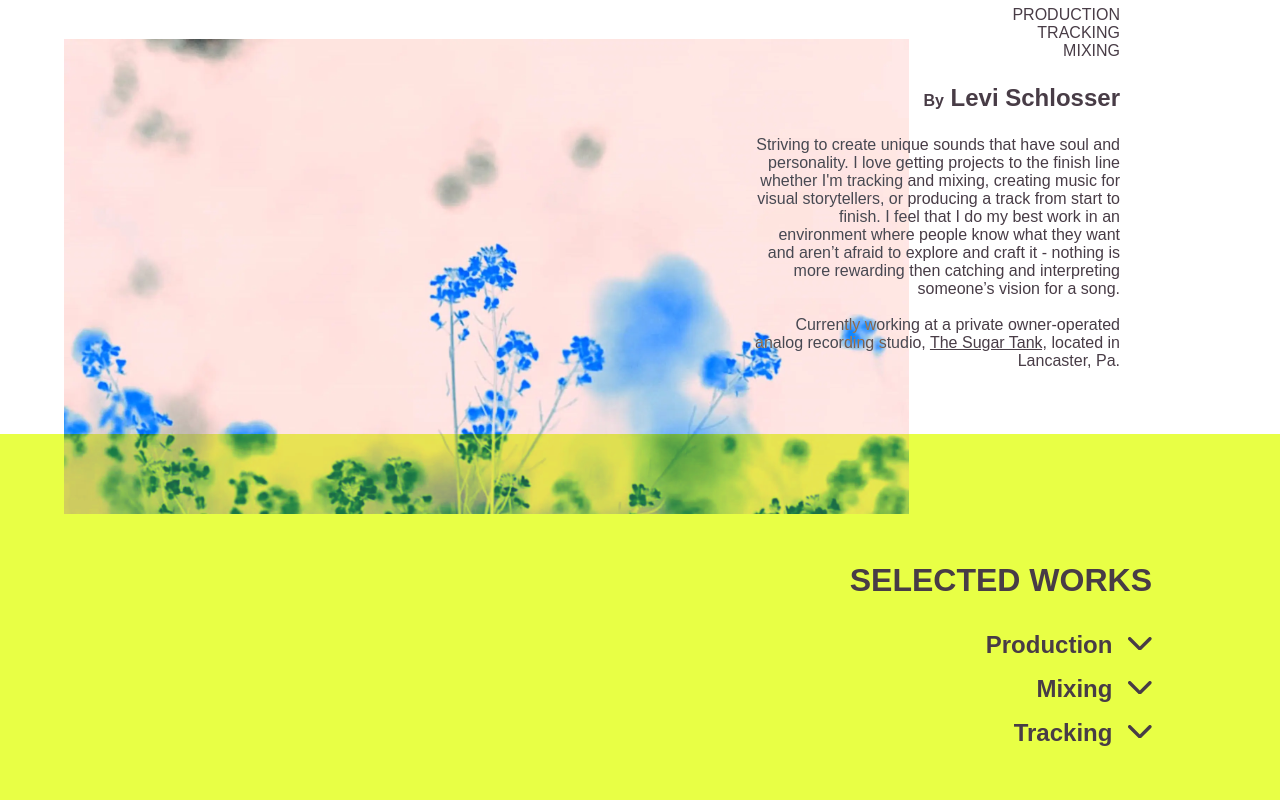
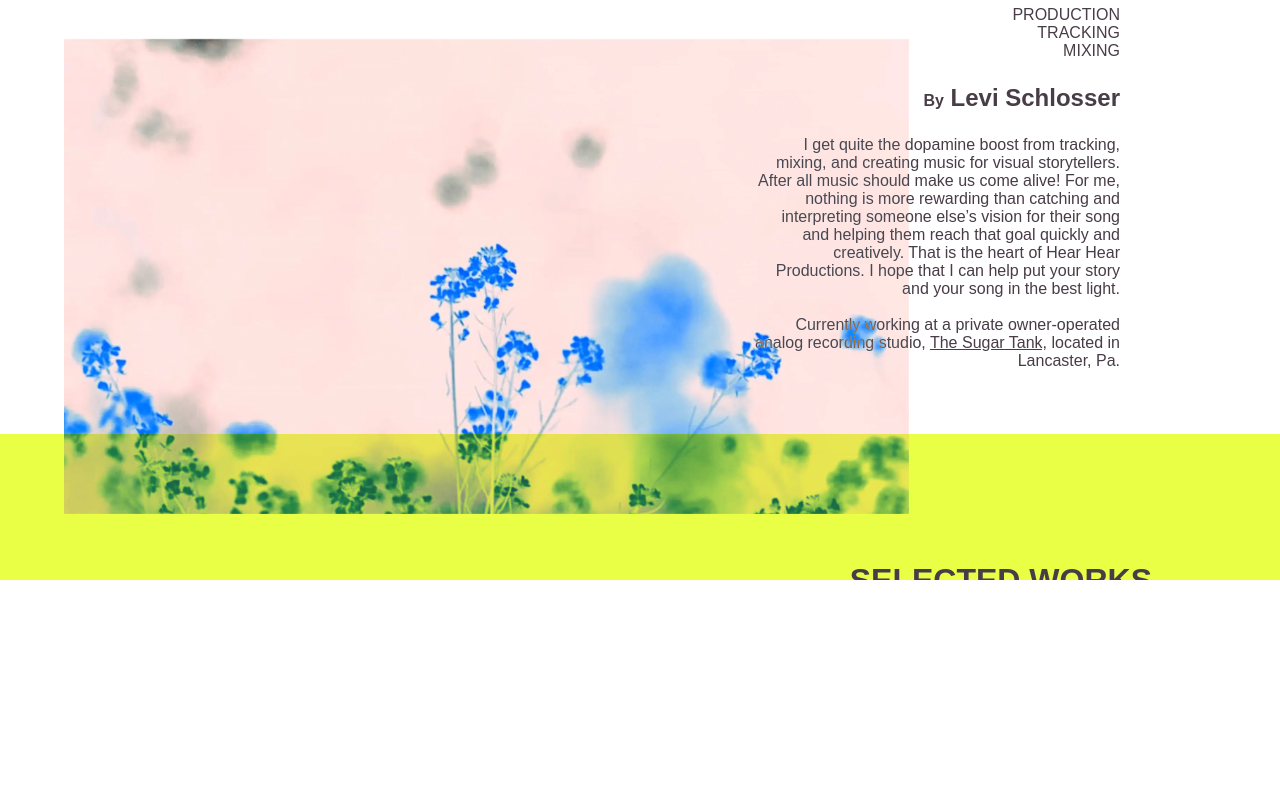
Before and after one commit to ZacRogersWorks/hearhear, a Next.js app: page / in a window 1280 px wide. Shown: the part 220-1020 px from the top of the page. After the commit the page ends 800 px from the top, so only its background shows below. Built offline with nearby package versions, Linux system fonts and the light colour scheme; a web font is replaced by a local one.

Commit message:
Refactored "Work" section for new data

```diff
--- a/components/Contact/Contact.js
+++ b/components/Contact/Contact.js
@@ -74,7 +74,7 @@ const Contact = () => {
             }`}
             onClick={() => handleImageClick(index)}
           >
-            <Image src={image.src} alt={image.alt} fill />
+            <Image src={image.src} alt={image.alt} fill sizes="(max-width: 768px) 25vw, (max-width: 1200px) 50vw"/>
           </motion.div>
         ))}
       </div>
--- a/components/Contact/Contact.module.scss
+++ b/components/Contact/Contact.module.scss
@@ -35,6 +35,7 @@
       width: 25%;
       overflow: hidden;
       transition: all .5s ease;
+      position: relative;
 
       img {
         object-fit: cover;
--- a/components/Hero/Hero.js
+++ b/components/Hero/Hero.js
@@ -6,19 +6,18 @@ import Image from "next/image";
 
 const variants = {
   parent: {
-    initial: {
-    },
+    initial: {},
     animate: {
       transition: {
         when: "beforeChildren",
-        staggerChildren: .2
-      }
-    }
+        staggerChildren: 0.2,
+      },
+    },
   },
   children: {
     initial: {
       opacity: 0,
-      y: 50
+      y: 50,
     },
     animate: {
       opacity: 1,
@@ -27,10 +26,10 @@ const variants = {
         type: "spring",
         damping: 10,
         stiffness: 70,
-      }
-    }
-  }
-}
+      },
+    },
+  },
+};
 
 const Hero = () => {
   return (
@@ -45,8 +44,15 @@ const Hero = () => {
         />
       </div>
       <div className={styles.container}>
-        <motion.div className={styles.flexContainer} variants={variants.parent} initial="initial" animate="animate">
-          <motion.p className={styles.location} variants={variants.children}>Lancaster, PA</motion.p>
+        <motion.div
+          className={styles.flexContainer}
+          variants={variants.parent}
+          initial="initial"
+          animate="animate"
+        >
+          <motion.p className={styles.location} variants={variants.children}>
+            Lancaster, PA
+          </motion.p>
           <h1>
             <span>HEAR</span>
             <span>HEAR</span>
@@ -56,26 +62,22 @@ const Hero = () => {
             <motion.p variants={variants.children}>TRACKING</motion.p>
             <motion.p variants={variants.children}>MIXING</motion.p>
           </div>
-          <motion.p  variants={variants.children}className={styles.byLevi}>
+          <motion.p variants={variants.children} className={styles.byLevi}>
             <span>By</span> Levi Schlosser
           </motion.p>
-          <motion.p  variants={variants.children}className={styles.bio}>
-            Striving to create unique sounds that have soul and personality. I
-            love getting projects to the finish line whether I&apos;m tracking and
-            mixing, creating music for visual storytellers, or producing a track
-            from start to finish.
-            I feel that I do my best work in an environment where people know
-            what they want and aren’t afraid to explore and craft it - nothing
-            is more rewarding then catching and interpreting someone’s vision
-            for a song.
+          <motion.p variants={variants.children} className={styles.bio}>
+            I get quite the dopamine boost from tracking, mixing, and creating
+            music for visual storytellers. After all music should make us come
+            alive! For me, nothing is more rewarding than catching and
+            interpreting someone else’s vision for their song and helping them
+            reach that goal quickly and creatively. That is the heart of Hear
+            Hear Productions. I hope that I
+            can help put your story and your song in the best light.
             <br />
             <br />
             Currently working at a private owner-operated analog recording
             studio,{" "}
-            <a
-              href="http://www.thesugartank.com/"
-              target="_blank"
-            >
+            <a href="http://www.thesugartank.com/" target="_blank">
               The Sugar Tank,
             </a>{" "}
             located in Lancaster, Pa.
--- a/components/Work/Accordion.js
+++ b/components/Work/Accordion.js
@@ -117,7 +117,7 @@ const Accordion = ({
               return (
                 <motion.li key={entry.id} variants={variants.links} exit={{y: -5, opacity: 0}}>
                   <button onClick={() => handleClick(entry)}>
-                    {entry.title}
+                    {entry.name}
                   </button>
                 </motion.li>
               );
--- a/components/Work/Accordion.module.scss
+++ b/components/Work/Accordion.module.scss
@@ -4,6 +4,8 @@
   display: flex;
   flex-direction: column;
   align-items: flex-end;
+  position: relative;
+  z-index: 999;
 
   &:not(:first-child) {
     margin-top: 1rem;
--- a/components/Work/Work.js
+++ b/components/Work/Work.js
@@ -1,25 +1,30 @@
 import React, { useEffect, useRef, useState } from "react";
-import { motion, useInView, useAnimationControls, AnimatePresence } from "framer-motion";
+import {
+  motion,
+  useInView,
+  useAnimationControls,
+  AnimatePresence,
+} from "framer-motion";
 
-import { links } from "@/data/data";
+import { artists, sync } from "@/data/data";
+import useBodyScrollLock from "@/utils/useBodyScrollLock";
 import styles from "./Work.module.scss";
 import Accordion from "./Accordion";
 
 const variants = {
   parent: {
-    initial: {
-    },
+    initial: {},
     animate: {
       transition: {
         when: "beforeChildren",
-        staggerChildren: .2
-      }
-    }
+        staggerChildren: 0.2,
+      },
+    },
   },
   children: {
     initial: {
       opacity: 0,
-      y: 50
+      y: 50,
     },
     animate: {
       opacity: 1,
@@ -28,77 +33,85 @@ const variants = {
         type: "spring",
         damping: 10,
         stiffness: 70,
-      }
+      },
     },
   },
   infoContainer: {
     initial: {
       opacity: 0,
-    x: 50},
+      x: 50,
+    },
     animate: {
       opacity: 1,
       x: 0,
       transition: {
         when: "beforeChildren",
-        duration: .3,
+        duration: 0.3,
         ease: "easeOut",
-      }
+      },
     },
     exit: {
       x: 50,
       opacity: 0,
       transition: {
-        duration: .3,
+        duration: 0.3,
         ease: "easeOut",
-      }
-    }
+      },
+    },
   },
   infoContainerButtons: {
-    initial: { scale: 0},
+    initial: { scale: 0 },
     animate: {
       scale: 1,
       transition: {
-        delay: .5,
+        delay: 0.5,
         type: "spring",
         damping: 10,
-        stiffness: 70
-      }
-    }
+        stiffness: 70,
+      },
+    },
   },
   infoContainerText: {
-    initial: { opacity: 0},
+    initial: { opacity: 0 },
     animate: {
       opacity: 1,
       transition: {
-
-        duration: .5,
-        ease: "easeOut"
-      }
-    }
-  }
-}
+        duration: 0.5,
+        ease: "easeOut",
+      },
+    },
+  },
+};
 
 const Work = () => {
   const [selectedExample, setSelectedExample] = useState(null);
   const [activeAccordion, setActiveAccordion] = useState(null);
-  const ref = useRef(null)
-  const isInView = useInView(ref, {amount: .4});
-  const controls = useAnimationControls()
+  const ref = useRef(null);
+  const isInView = useInView(ref, { amount: 0.4 });
+  const controls = useAnimationControls();
+
+  const [isLocked, toggle] = useBodyScrollLock();
 
   useEffect(() => {
-    if (isInView) controls.start("animate")
-  }, [isInView])
-
+    if (isInView) controls.start("animate");
+  }, [isInView]);
 
   const handleExampleClick = (data) => {
+    toggle();
     setSelectedExample(null);
-    setTimeout(() => setSelectedExample(data), 300)
-
+    setTimeout(() => setSelectedExample(data), 300);
   };
 
-  const handleExit = () => {
+  const handleExitBg = (e) => {
+    if (e.currentTarget != e.target) return;
+    toggle();
     setSelectedExample(null);
   };
+
+  const handleExitBtn = () => {
+    toggle();
+    setSelectedExample(null);
+  }
 
   const setActive = (accordion) => {
     if (activeAccordion === accordion) {
@@ -110,31 +123,44 @@ const Work = () => {
 
   return (
     <section className={styles.work}>
-      <motion.div className={styles.container} ref={ref} variants={variants.parent} initial="initial" animate={controls}>
+      <motion.div
+        className={styles.container}
+        ref={ref}
+        variants={variants.parent}
+        initial="initial"
+        animate={controls}
+      >
         <AnimatePresence>
           {selectedExample && (
-          <motion.div className={styles.infoContainer} variants={variants.infoContainer} initial="initial" animate="animate" exit="exit">
+            <div className={styles.modalBackground} onClick={handleExitBg}>
+              <motion.div
+                className={styles.infoContainer}
+                variants={variants.infoContainer}
+                initial="initial"
+                animate="animate"
+                exit="exit"
+              >
                 <div className={styles.infoContent}>
-              <motion.button onClick={handleExit} variants={variants.infoContainerButtons}>
-                <svg
-                  xmlns="http://www.w3.org/2000/svg"
-                  width="18.323"
-                  height="20.035"
-                  viewBox="0 0 18.323 20.035"
+                  <motion.h4 variants={variants.infoContainerText}>
+                    {selectedExample.name}
+                  </motion.h4>
+                  <motion.p variants={variants.infoContainerText}>
+                    {selectedExample.role}
+                    </motion.p>
+                  <motion.p variants={variants.infoContainerText}>
+                    {selectedExample.description}
+                  </motion.p>
+                  <div className={styles.trackList}>
+                    <motion.h5 variants={variants.infoContainerText}>Projects:</motion.h5>
+                    {selectedExample.trackList.map((track, i) => {
+                      return (
+                        <motion.a
+                          key={i}
+                          href={track.link}
+                          target="_blank"
+                          variants={variants.infoContainerButtons}
                         >
-                  <path
-                    id="Icon_metro-cross"
-                    fill="#483C46"
-                    data-name="Icon metro-cross"
-                    d="M20.726,18.024h0l-5.558-6.078,5.558-6.078h0a.631.631,0,0,0,.131-.223.669.669,0,0,0-.131-.662L18.1,2.111a.537.537,0,0,0-.605-.143.566.566,0,0,0-.2.143h0L11.732,8.189,6.174,2.111h0a.566.566,0,0,0-.2-.143.537.537,0,0,0-.605.143L2.738,4.982a.669.669,0,0,0-.131.662.632.632,0,0,0,.131.223h0L8.3,11.946,2.738,18.024h0a.633.633,0,0,0-.131.223.669.669,0,0,0,.131.662L5.364,21.78a.537.537,0,0,0,.605.143.566.566,0,0,0,.2-.143h0L11.732,15.7l5.559,6.078h0a.566.566,0,0,0,.2.143.537.537,0,0,0,.605-.143l2.626-2.871a.669.669,0,0,0,.131-.662.632.632,0,0,0-.131-.223Z"
-                    transform="translate(-2.571 -1.928)"
-                  />
-                </svg>
-              </motion.button>
-              <motion.h4 variants={variants.infoContainerText}>{selectedExample.title}</motion.h4>
-              <motion.p variants={variants.infoContainerText}>{selectedExample.desc}</motion.p>
-              <motion.a href={selectedExample.link} target="_blank" variants={variants.infoContainerButtons}>
-                {selectedExample.linkName}{" "}
+                          {track.title}{" "}
                           <svg
                             xmlns="http://www.w3.org/2000/svg"
                             width="18.45"
@@ -182,29 +208,46 @@ const Work = () => {
                             </g>
                           </svg>
                         </motion.a>
+                      );
+                    })}
+                    <motion.button
+                  className={styles.exitButton}
+                    onClick={handleExitBtn}
+                    variants={variants.infoContainerButtons}
+                  >
+                    <svg
+                      xmlns="http://www.w3.org/2000/svg"
+                      width="18.323"
+                      height="20.035"
+                      viewBox="0 0 18.323 20.035"
+                    >
+                      <path
+                        id="Icon_metro-cross"
+                        fill="#483C46"
+                        data-name="Icon metro-cross"
+                        d="M20.726,18.024h0l-5.558-6.078,5.558-6.078h0a.631.631,0,0,0,.131-.223.669.669,0,0,0-.131-.662L18.1,2.111a.537.537,0,0,0-.605-.143.566.566,0,0,0-.2.143h0L11.732,8.189,6.174,2.111h0a.566.566,0,0,0-.2-.143.537.537,0,0,0-.605.143L2.738,4.982a.669.669,0,0,0-.131.662.632.632,0,0,0,.131.223h0L8.3,11.946,2.738,18.024h0a.633.633,0,0,0-.131.223.669.669,0,0,0,.131.662L5.364,21.78a.537.537,0,0,0,.605.143.566.566,0,0,0,.2-.143h0L11.732,15.7l5.559,6.078h0a.566.566,0,0,0,.2.143.537.537,0,0,0,.605-.143l2.626-2.871a.669.669,0,0,0,.131-.662.632.632,0,0,0-.131-.223Z"
+                        transform="translate(-2.571 -1.928)"
+                      />
+                    </svg>
+                  </motion.button>
+                  </div>
                 </div>
               </motion.div>
+            </div>
           )}
         </AnimatePresence>
         <div className={styles.content}>
           <motion.h2 variants={variants.children}>SELECTED WORKS</motion.h2>
           <Accordion
-            header={"Production"}
-            data={links.production}
+            header={"Artists"}
+            data={artists}
             handleClick={handleExampleClick}
             activeAccordion={activeAccordion}
             setActive={setActive}
           />
           <Accordion
-            header={"Mixing"}
-            data={links.mixing}
-            handleClick={handleExampleClick}
-            activeAccordion={activeAccordion}
-            setActive={setActive}
-          />
-          <Accordion
-            header={"Tracking"}
-            data={links.tracking}
+            header={"Video / Sync"}
+            data={sync}
             handleClick={handleExampleClick}
             activeAccordion={activeAccordion}
             setActive={setActive}
--- a/components/Work/Work.module.scss
+++ b/components/Work/Work.module.scss
@@ -21,48 +21,61 @@
   @include breakpoint.lg {
 
     .container {
-      padding:8rem 8rem 23rem 0;
+      padding:8rem 8rem 12rem 0;
     }
   }
 
   @include breakpoint.xxl {
 
     .container {
-      padding:8rem 10rem 22rem 0;
+      padding:8rem 10rem 12rem 0;
     }
   }
 }
 
 .content {
+  position: relative;
+  z-index: 1;
   h2 {
     font-size: 2rem;
     margin-bottom: 2rem;
   }
 }
 
+.modalBackground {
+  position: fixed;
+  overflow-y: scroll;
+  z-index: 999;
+  top: 0;
+  left: 0;
+  right: 0;
+  bottom: 0;
+  backdrop-filter: blur(10px);
+}
+
 .infoContainer {
-  position: absolute;
+  position: relative;
   background-color: color.$pink;
   color: color.$dark;
-  padding: 4rem 1.5rem;
-  top: 5rem;
-  left: 0;
-  margin: 0 1.5rem;
-  // box-shadow: 1px 1px 6px color.$dark;
+  padding: 3rem 1.5rem 2rem;
+  margin: 2rem 1.5rem;
+  box-shadow: 4px 4px 6px color.$dark;
 
-  button {
-    position: absolute;
-    padding: .6rem 0.5rem .5rem;
-    right: 1rem;
-    top: 1rem;
+  .exitButton {
+    width: 64px;
+    height: 64px;
+    margin: 1.5rem auto;
     background: none;
-    border: none;
+    border-radius: 64px;
+    border: 1px solid color.$dark;
     box-shadow: .5px .5px 3px color.$dark;
+    transition: all ease-out .5s;
 
     &:hover,
     &:active {
       cursor: pointer;
       box-shadow: .5px .5px 1px color.$dark;
+      background: rgba(72,60,70, .1);
     }
   }
 
@@ -78,35 +91,52 @@
     margin-bottom: 2rem;
   }
 
+  .trackList {
+    display: flex;
+    flex-direction: column;
+  }
+
+  h5 {
+    font-weight: 400;
+    font-size: 1.25rem;
+    margin-bottom: 1.5rem;
+  }
+
   a {
-    display: inline-block;
-    font-size: 1.25rem;
-    padding: 0.5rem 1rem;
-    box-shadow: .5px .5px 3px color.$dark;
+    display: flex;
+    flex-direction: column;
+    justify-content: flex-end;
+    align-items: flex-end;
+    font-size: 1rem;
+    font-weight: bold;
+    padding: 0.5rem 0rem;
+    margin-bottom: .5rem;
+
     svg {
-      margin-left: 0.5rem;
+      height: 18.45px;
+      width: 18.45px;
+      margin-top: 0.5rem;
     }
 
     &:hover,
     &:active {
       cursor: pointer;
-      background: #ffe3df;
-      box-shadow: .5px .5px 1px color.$dark;
+      text-decoration: underline;
     }
   }
 
-  @include breakpoint.md {
-    width: 50%;
-  }
+  // @include breakpoint.md {
+  //   width: 50%;
+  // }
 
   @include breakpoint.lg {
-    text-align: left;
-    top: 8rem;
-    margin: 0 4rem;
-    padding: 4rem 3rem;
-  }
+    padding: 3rem 3rem 1.5rem;
+    width: 66%;
+    margin: 5rem auto;
+    transform: translateY(-50%);
 
-  @include breakpoint.xl {
-    top: 12rem;
+    a {
+      font-size: 1.25rem;
+    }
   }
 }
--- a/data/data.js
+++ b/data/data.js
@@ -3,74 +3,72 @@
 // Just make up a number (that hasn't been used yet) for the id.
 // The title, description, link name, and link need to be in quotes. Also with commas between.
 
-export const links = {
-  production: [
+export const artists = [
   {
     id: 1,
-      title: "Album 1",
-      desc: "onsectetur adipiscing elit, Lorem ipsum dolor sit amet, csed do eiusmod tempor incididunt ut labore et dolore magna aliqua. Ut enim ad minim veniam, quis nostrud exercitation ullamco laboris nisi ut aliquip ex ea commodo consequat. Duis aute irure dolor in reprehenderit in voluptate velit esse cillum dolore eu fugiat nulla pariatur.",
-      linkName: "Tidal",
-      link: "https://www.google.com",
+    name: "Tyler Burkhart",
+    description: '"Working with Levi has expanded my musical palette and taken my songs to another level. Levi is well-versed in songwriting, engineering, and mixing, and uses a combination of analog and digital equipment to offer a wide range of sonic options to the artist. Levi has great intuition when it comes to songwriting and encourages both structure and experimentation in the recording process. Most importantly, Levi is open-minded and fully supports the artist in fulfilling their creative vision. His end goal is to provide the tools and input to help you get there."',
+    role: "Tracking & Mixing",
+    trackList: [
+      {
+        title: "I’ll Be Your Star",
+        link: "https://too.fm/beyourstar",
+      },
+      {
+        title: "In Time / I.R.D.",
+        link: "https://too.fm/intimeird",
+      },
+      {
+        title: "Rachel",
+        link: "https://too.fm/rachel",
+      },
+      {
+        title: "Beg EP",
+        link: "https://too.fm/beg",
+      },
+    ]
   },
   {
     id: 2,
-      title: "Song",
-      desc: "Lorem ipsum dolor sit amet, consectetur adipiscing elit, sed do eiusmod tempor incididunt ut labore et dolore magna aliqua. Ut enim ad minim veniam, quis nostrud exercitation ullamco laboris nisi ut aliquip ex ea commodo consequat. Duis aute irure dolor in reprehenderit in voluptate velit esse cillum dolore eu fugiat nulla pariatur.",
-      linkName: "Spotify",
-      link: "https://www.google.com",
+    name: "Leg Day",
+    description: '"Working with Levi at the Sugar Tank was great; after setting up the microphones he let us do our own thing - trusting our vision and focusing on helping us to achieve it. It was a very comfortable atmosphere and Levi\'s supportive and enthusiastic presence made the experience enjoyable and the final result the best sounding work we\'ve done to date."',
+    role: "Tracking & Mixing",
+    trackList: [
+      {
+        title: "Imagination & Delusion (tracks 1 - 3)",
+        link: "https://legday.bandcamp.com/album/imagination-delusion",
+      }
+    ]
+  },
+];
+
+export const sync = [
+  {
+    id: 1,
+    name: "Reverie",
+    description: '"Working together with Levi to compose music for our projects is always a wonderful experience. His creative process invites collaboration and opportunity for exploration curiosity. His attention to detail and willingness to go the extra mile is evident. Levi\'s musical ability as far as composition and producing has simply elevated our work to a new level."',
+    role: "Tracking & Mixing",
+    trackList: [
+      {
+        title: "Lebanon Valley College MBA PROGRAM",
+        link: "https://itsreverie.com/lvc-mba",
       },
       {
-      id: 3,
-      title: "This Or That",
-      desc: "Lorem ipsum dolor sit amet, consectetur adipiscing elit, sed do eiusmod tempor incididunt ut labore et dolore magna aliqua. Ut enim ad minim veniam, quis nostrud exercitation ullamco laboris nisi ut aliquip ex ea commodo consequat. Duis aute irure dolor in reprehenderit in voluptate velit esse cillum dolore eu fugiat nulla pariatur.",
-      linkName: "YouTube",
-      link: "https://www.google.com",
-    },
-  ],
-  mixing: [
-    {
-      id: 4,
-      title: "Album 4",
-      desc: "Lorem ipsum dolor sit amet, consectetur adipiscing elit, sed do eiusmod tempor incididunt ut labore et dolore magna aliqua. Ut enim ad minim veniam, quis nostrud exercitation ullamco laboris nisi ut aliquip ex ea commodo consequat. Duis aute irure dolor in reprehenderit in voluptate velit esse cillum dolore eu fugiat nulla pariatur.",
-      linkName: "SoundCloud",
-      link: "https://www.google.com",
+        title: "BMW Motorrad",
+        link: "https://itsreverie.com/bmw",
+      }
+    ]
   },
   {
-      id: 5,
-      title: "Album SIIICK",
-      desc: "Lorem ipsum dolor sit amet, consectetur adipiscing elit, sed do eiusmod tempor incididunt ut labore et dolore magna aliqua. Ut enim ad minim veniam, quis nostrud exercitation ullamco laboris nisi ut aliquip ex ea commodo consequat. Duis aute irure dolor in reprehenderit in voluptate velit esse cillum dolore eu fugiat nulla pariatur.",
-      linkName: "YouTube",
-      link: "https://www.google.com",
+    id: 2,
+    name: "Lancaster Distillery",
+    description: "Working with Levi has expanded my musical palette and taken my songs to another level. Levi is well-versed in songwriting, engineering, and mixing, and uses a combination of analog and digital equipment to offer a wide range of sonic options to the artist. Levi has great intuition when it comes to songwriting and encourages both structure and experimentation in the recording process. Most importantly, Levi is open-minded and fully supports the artist in fulfilling their creative vision. His end goal is to provide the tools and input to help you get there.",
+    role: "Tracking & Mixing",
+    trackList: [
+      {
+        title: "Brand Intro",
+        link: "https://vimeo.com/396818055",
+      }
+    ]
   },
-    {
-      id: 6,
-      title: "Journey",
-      desc: "Lorem ipsum dolor sit amet, consectetur adipiscing elit, sed do eiusmod tempor incididunt ut labore et dolore magna aliqua. Ut enim ad minim veniam, quis nostrud exercitation ullamco laboris nisi ut aliquip ex ea commodo consequat. Duis aute irure dolor in reprehenderit in voluptate velit esse cillum dolore eu fugiat nulla pariatur.",
-      linkName: "Vimeo",
-      link: "https://www.google.com",
-    },
-  ],
-  tracking: [
-    {
-      id: 7,
-      title: "Firehose",
-      desc: "sed do eiusmod tempor incididunt ut Lorem ipsum dolor sit amet, consectetur adipiscing elit,labore et dolore magna aliqua. Ut enim ad minim veniam, quis nostrud exercitation ullamco laboris nisi ut aliquip ex ea commodo consequat. Duis aute irure dolor in reprehenderit in voluptate velit esse cillum dolore eu fugiat nulla pariatur.",
-      linkName: "SoundCloud",
-      link: "https://www.google.com",
-    },
-    {
-      id: 8,
-      title: "Colin",
-      desc: "od tempor incididunt ut labore et dolore magna aliqua. UtLorem ipsum dolor sit amet, consectetur adipiscing elit, sed do eiusm enim ad minim veniam, quis nostrud exercitation ullamco laboris nisi ut aliquip ex ea commodo consequat. Duis aute irure dolor in reprehenderit in voluptate velit esse cillum dolore eu fugiat nulla pariatur.",
-      linkName: "Spotify",
-      link: "https://www.google.com",
-    },
-    {
-      id: 9,
-      title: "Hi",
-      desc: "consectetur adipiscing elit, sed do eiu Lorem ipsum dolor sit amet,smod tempor incididunt ut labore et dolore magna aliqua. Ut enim ad minim veniam, quis nostrud exercitation ullamco laboris nisi ut aliquip ex ea commodo consequat. Duis aute irure dolor in reprehenderit in voluptate velit esse cillum dolore eu fugiat nulla pariatur.",
-      linkName: "Spotify",
-      link: "https://www.google.com",
-    },
-  ],
-};
+];
--- a/styles/globals.css
+++ b/styles/globals.css
@@ -8,6 +8,7 @@ html,
 body {
   max-width: 100vw;
   overflow-x: hidden;
+  height: 100%;
 }
 
 body {
--- /dev/null
+++ b/utils/useBodyScrollLock.js
@@ -0,0 +1,16 @@
+import { useState, useEffect } from "react";
+
+const useBodyScrollLock = () => {
+
+  const [isLocked, setIsLocked] = useState(false)
+
+  useEffect(() => {
+    document.body.style.overflowY = isLocked ? 'hidden' : 'auto'
+  }, [isLocked])
+
+  const toggle = () => setIsLocked(!isLocked)
+
+  return [isLocked, toggle]
+}
+
+export default useBodyScrollLock
```
Lines whose indentation alone changed are shown as unchanged.
